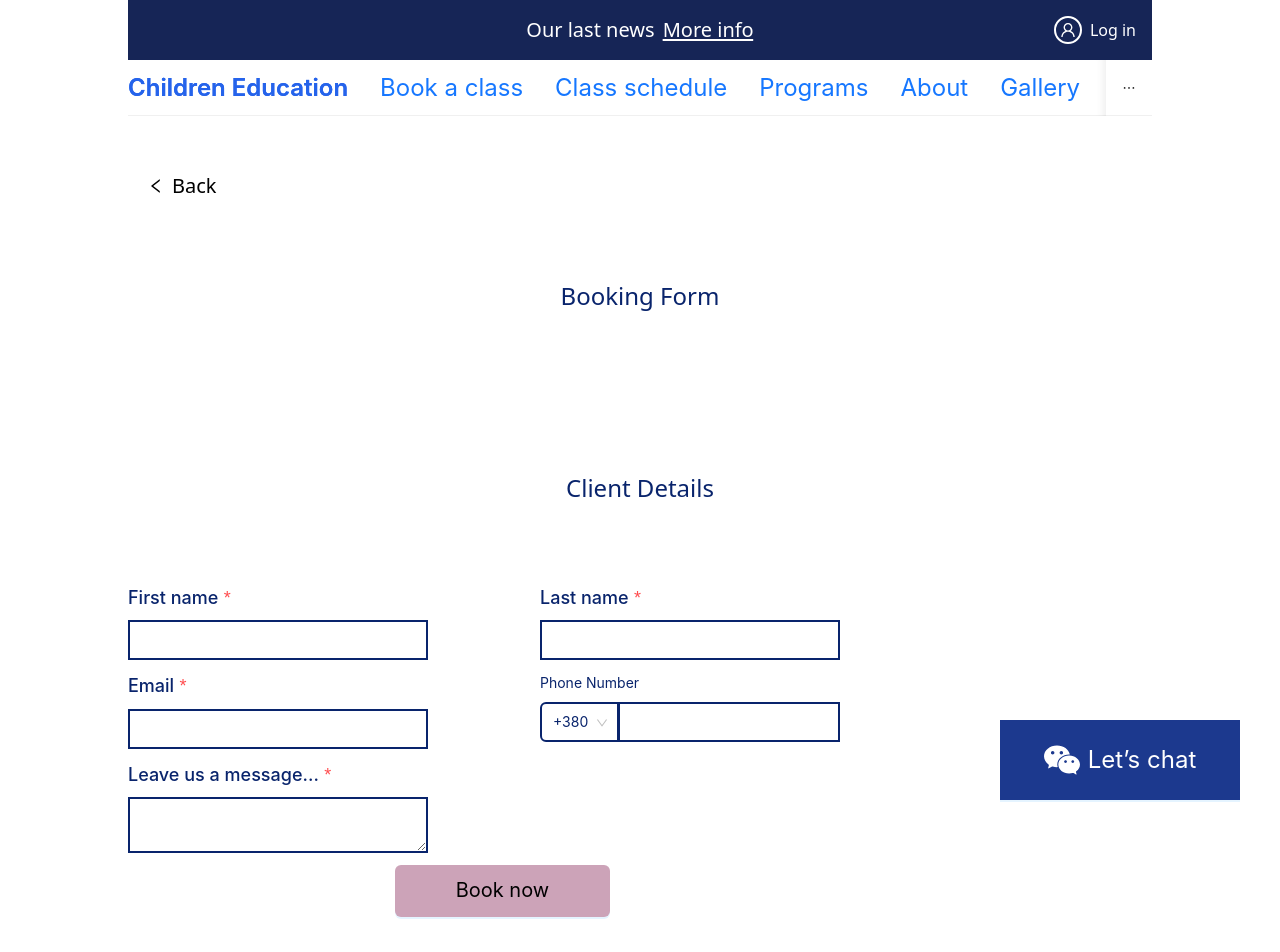
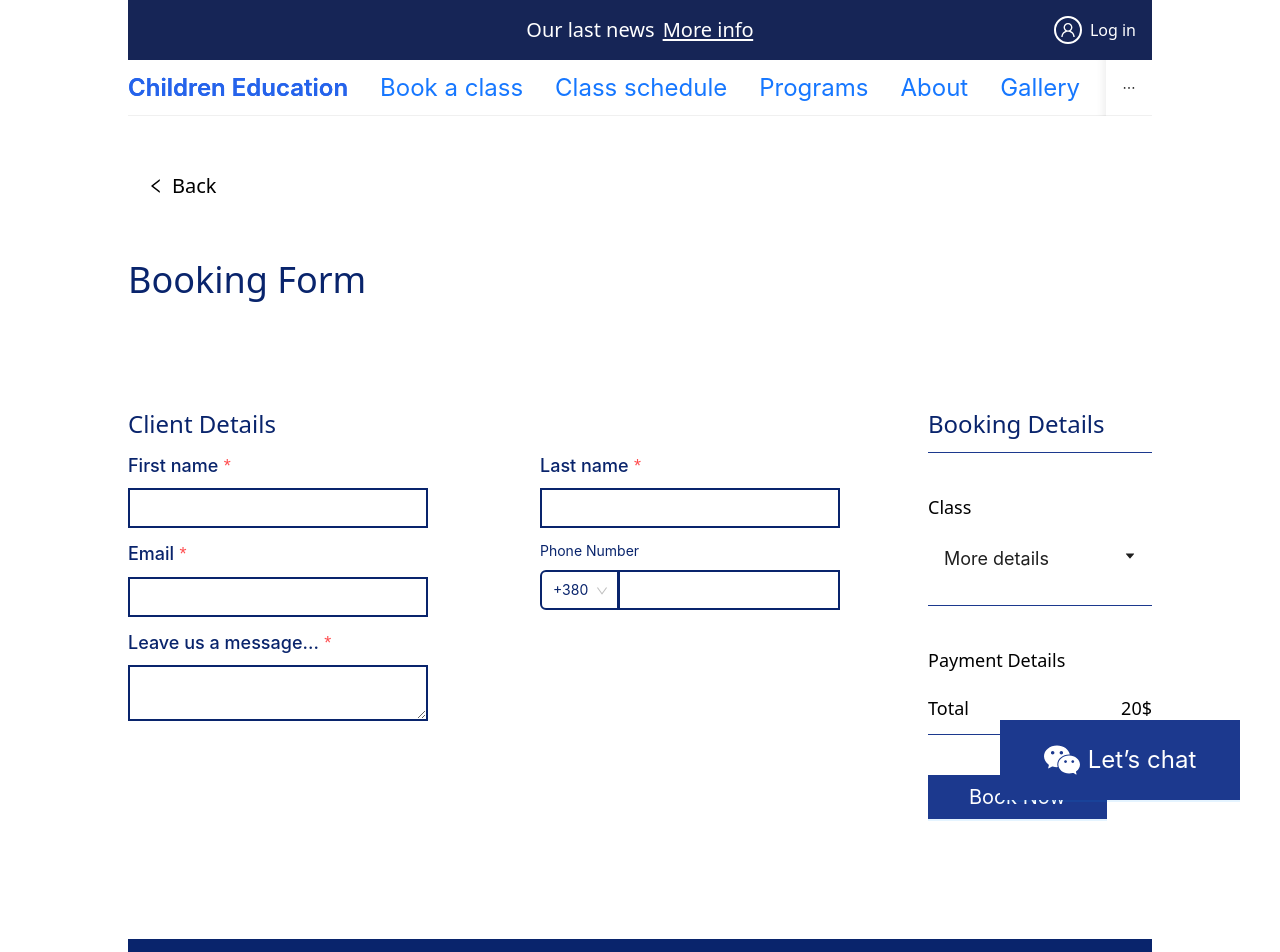
Before and after one commit to nekrasowa/Education-Club-for-toddlers, a Next.js app: page /book/1 in a window 1280 px wide. Shown: the top 952 px of the page. Built offline with nearby package versions, Linux system fonts and the light colour scheme.

Commit message:
Fix tyles in BoofForm

```diff
--- a/src/components/containers/BookFormContainer.tsx
+++ b/src/components/containers/BookFormContainer.tsx
@@ -1,36 +1,27 @@
 'use client'
 
 import { BackBtn } from '../elements/BackBtn'
-import Button from 'antd/es/button/button'
 import { ContactForm } from '../ui/ContactForm'
 import { EventDetails } from '../elements/EventDetails'
 import { H2Title } from '../elements/H2Title'
 import { book } from '@/locales/en/book'
 import { contact } from '@/locales/en/contact'
 
-function submitBtn() {
-  return (
-    <Button type='primary' htmlType='submit' className='contactBtn'>
-      {contact.book}
-    </Button>
-  )
-}
-
 export function BookFormContainer({ id }: { id: string }) {
   return (
     <>
-      <BackBtn link='' />
-      <H2Title title={contact.bookForm} />
-      <div className='content'>
+      <BackBtn link={`/class_list/${id}>`} />
+      {/* адаптировать для разных страниц */}
+      <H2Title title={contact.bookForm} addedClassName='text-4xl text-left pb-7 pt-15 text-[#09246c]'/>
+      <div className='content flex'>
         <div className='form'>
-          <H2Title title={contact.bookFormTitle} />
+          <H2Title title={contact.bookFormTitle} addedClassName='text-2xl text-center py-20 text-[#09246c] pb-3 text-left' />
           <p className='login'></p>
           <ContactForm
             bgColor='#fff'
             textColor='#09246c'
             title={contact.bookFormTitle}
             messagePlaceholder={contact.message}
-            submitBtn={submitBtn}
           />
         </div>
         <EventDetails
--- a/src/components/ui/ContactForm.tsx
+++ b/src/components/ui/ContactForm.tsx
@@ -96,7 +96,7 @@ export function ContactForm({
   textColor: string
   title: string
   messagePlaceholder: string
-  submitBtn: () => JSX.Element
+  submitBtn?: () => JSX.Element
 }) {
   const onFinish: FormProps<FieldType>['onFinish'] = (values) => {
     console.log('Success:', values)
@@ -199,7 +199,7 @@ export function ContactForm({
           <TextArea />
         </FormItem>
         <Form.Item shouldUpdate label={null}>
-          {submitBtn}
+          {submitBtn && submitBtn}
         </Form.Item>
       </Form>
     </ConfigProvider>
```
